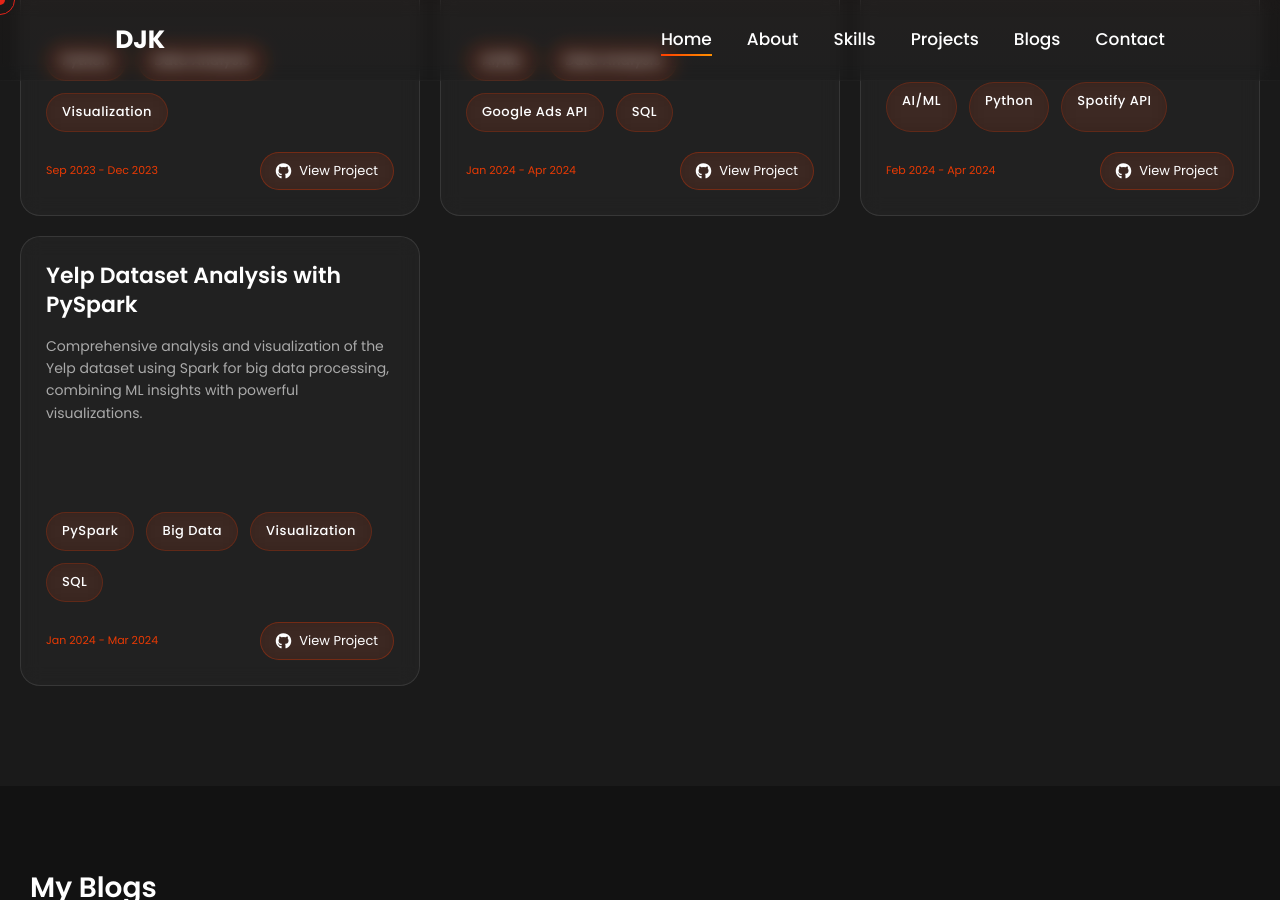
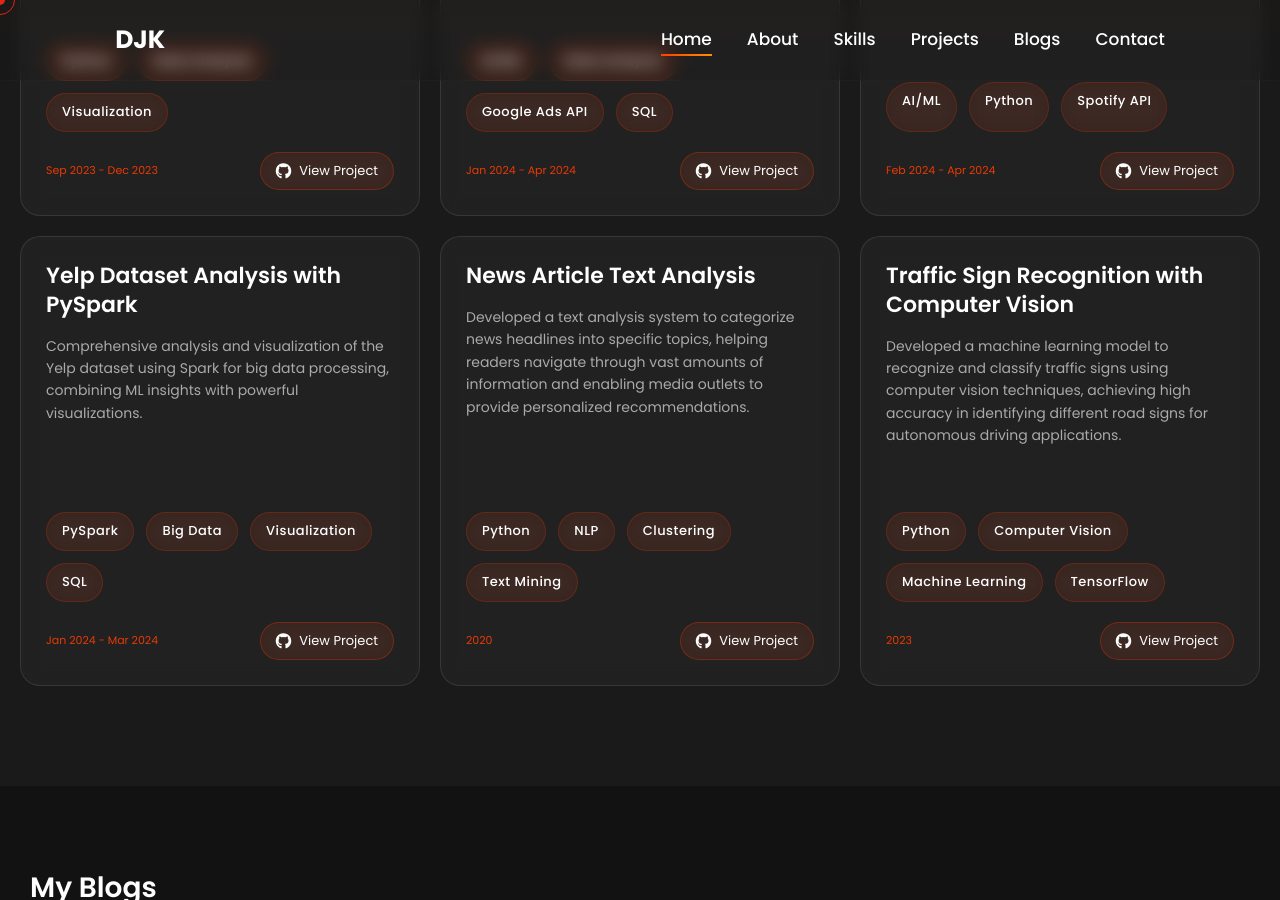
Before and after one commit to Dylan-Kakkanad/Dylan-Kakkanad.github.io, a Jekyll site: the page index.html, which Jekyll copies as it is, in a window 1280 px wide and 900 px high, scrolled down 2591 px. Built offline with Jekyll 4.4.1, drawn with Linux system fonts in a browser that asks for light colours; nearby versions of some CDN libraries.

Commit message:
Added new projects

```diff
--- a/index.html
+++ b/index.html
@@ -232,6 +232,46 @@
                         </div>
                     </div>
                 </div>
+
+                <!-- Project Card -->
+                <div class="project-card" data-category="data-analysis">
+                    <div class="project-info">
+                        <h3>News Article Text Analysis</h3>
+                        <p>Developed a text analysis system to categorize news headlines into specific topics, helping readers navigate through vast amounts of information and enabling media outlets to provide personalized recommendations.</p>
+                        <div class="project-tags">
+                            <span class="tag">Python</span>
+                            <span class="tag">NLP</span>
+                            <span class="tag">Clustering</span>
+                            <span class="tag">Text Mining</span>
+                        </div>
+                        <div class="project-details">
+                            <span class="project-date">2020</span>
+                            <a href="https://github.com/mahikabhartari/BA820-Project-News-Article-Text-Analysis" class="project-link" target="_blank">
+                                <i class="fab fa-github"></i> <span>View Project</span>
+                            </a>
+                        </div>
+                    </div>
+                </div>
+
+                <!-- Project Card -->
+                <div class="project-card" data-category="computer-vision">
+                    <div class="project-info">
+                        <h3>Traffic Sign Recognition with Computer Vision</h3>
+                        <p>Developed a machine learning model to recognize and classify traffic signs using computer vision techniques, achieving high accuracy in identifying different road signs for autonomous driving applications.</p>
+                        <div class="project-tags">
+                            <span class="tag">Python</span>
+                            <span class="tag">Computer Vision</span>
+                            <span class="tag">Machine Learning</span>
+                            <span class="tag">TensorFlow</span>
+                        </div>
+                        <div class="project-details">
+                            <span class="project-date">2023</span>
+                            <a href="https://github.com/SaachiDholakia/CV_TrafficSignRecognition" class="project-link" target="_blank">
+                                <i class="fab fa-github"></i> <span>View Project</span>
+                            </a>
+                        </div>
+                    </div>
+                </div>
             </div>
         </div>
     </section>
```
